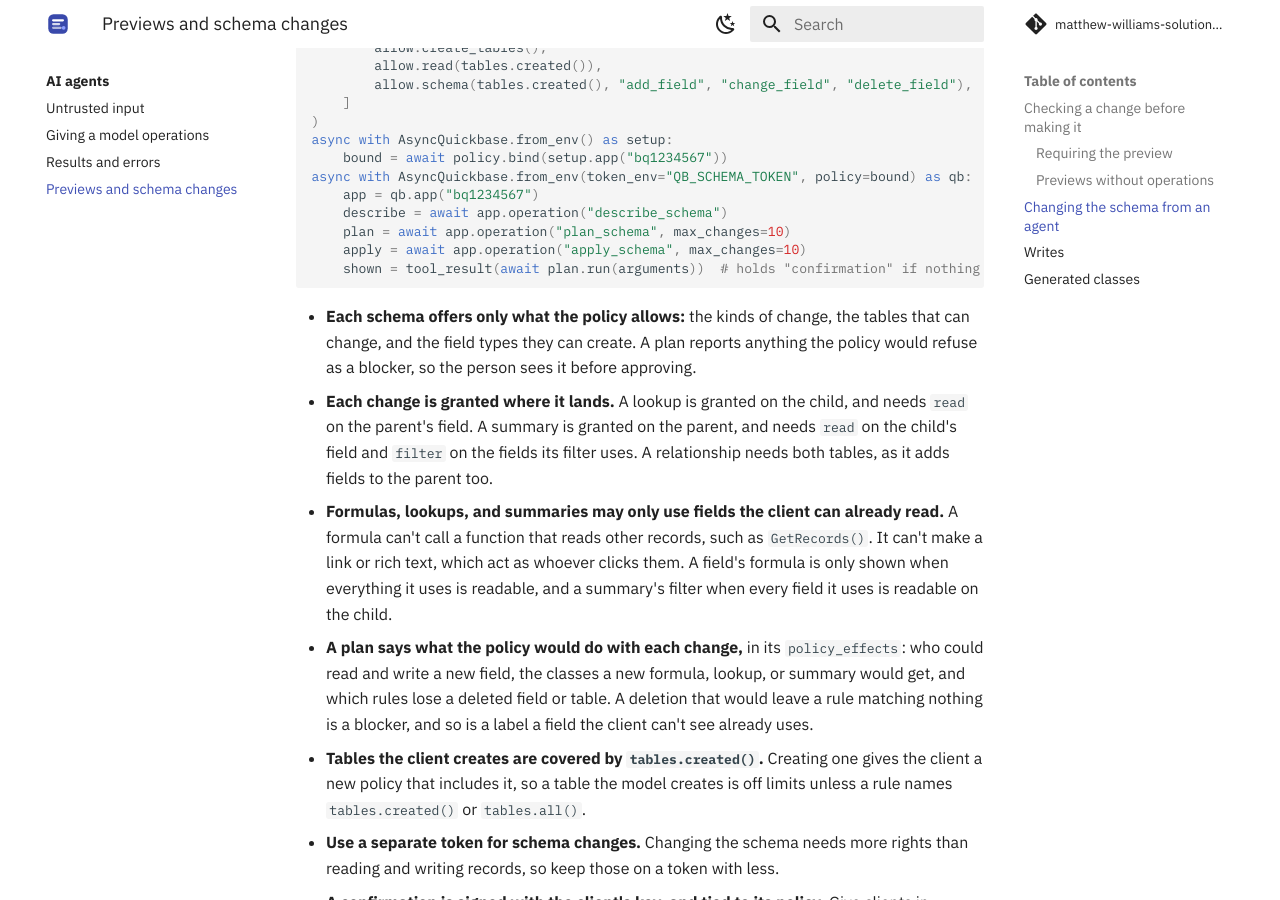
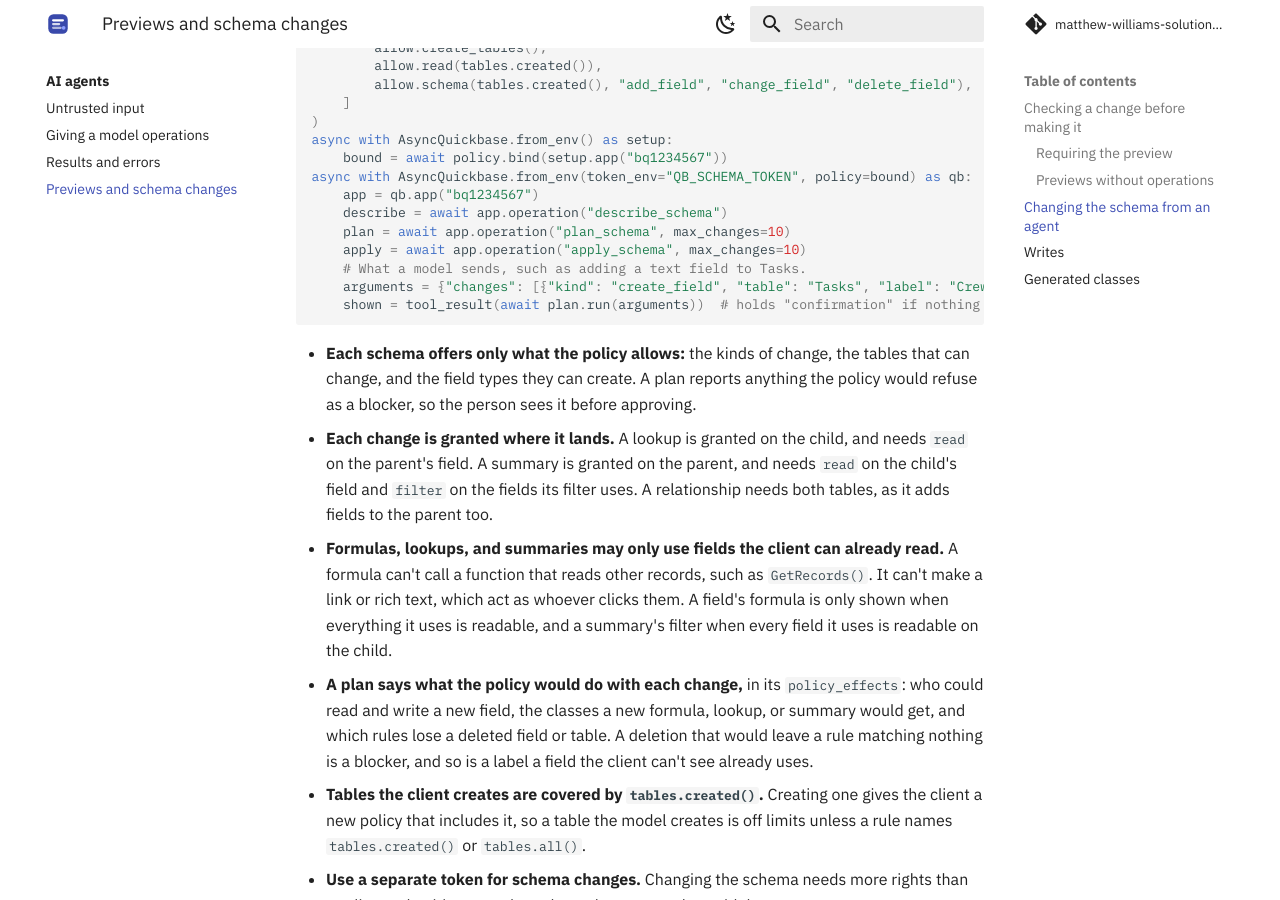
Before and after one commit to matthew-williams-solutions/pyquickbase, an MkDocs documentation site: the page built from docs/agents/changes.md, in a window 1280 px wide and 900 px high, scrolled down 2215 px. Built offline with MkDocs 1.6.1 and Material for MkDocs 9.7.7, drawn with Linux system fonts in a browser that asks for light colours; comment, search, counter and statistics services are not loaded.

Commit message:
Run the agent schema example live, using the run's token as its schema token

````diff
--- a/docs/agents/changes.md
+++ b/docs/agents/changes.md
@@ -97,6 +97,8 @@ async with AsyncQuickbase.from_env(token_env="QB_SCHEMA_TOKEN", policy=bound) as
     describe = await app.operation("describe_schema")
     plan = await app.operation("plan_schema", max_changes=10)
     apply = await app.operation("apply_schema", max_changes=10)
+    # What a model sends, such as adding a text field to Tasks.
+    arguments = {"changes": [{"kind": "create_field", "table": "Tasks", "label": "Crew", "type": "text"}]}
     shown = tool_result(await plan.run(arguments))  # holds "confirmation" if nothing blocks it
 ```
 
````
Also changed, not shown: 1 other file.
